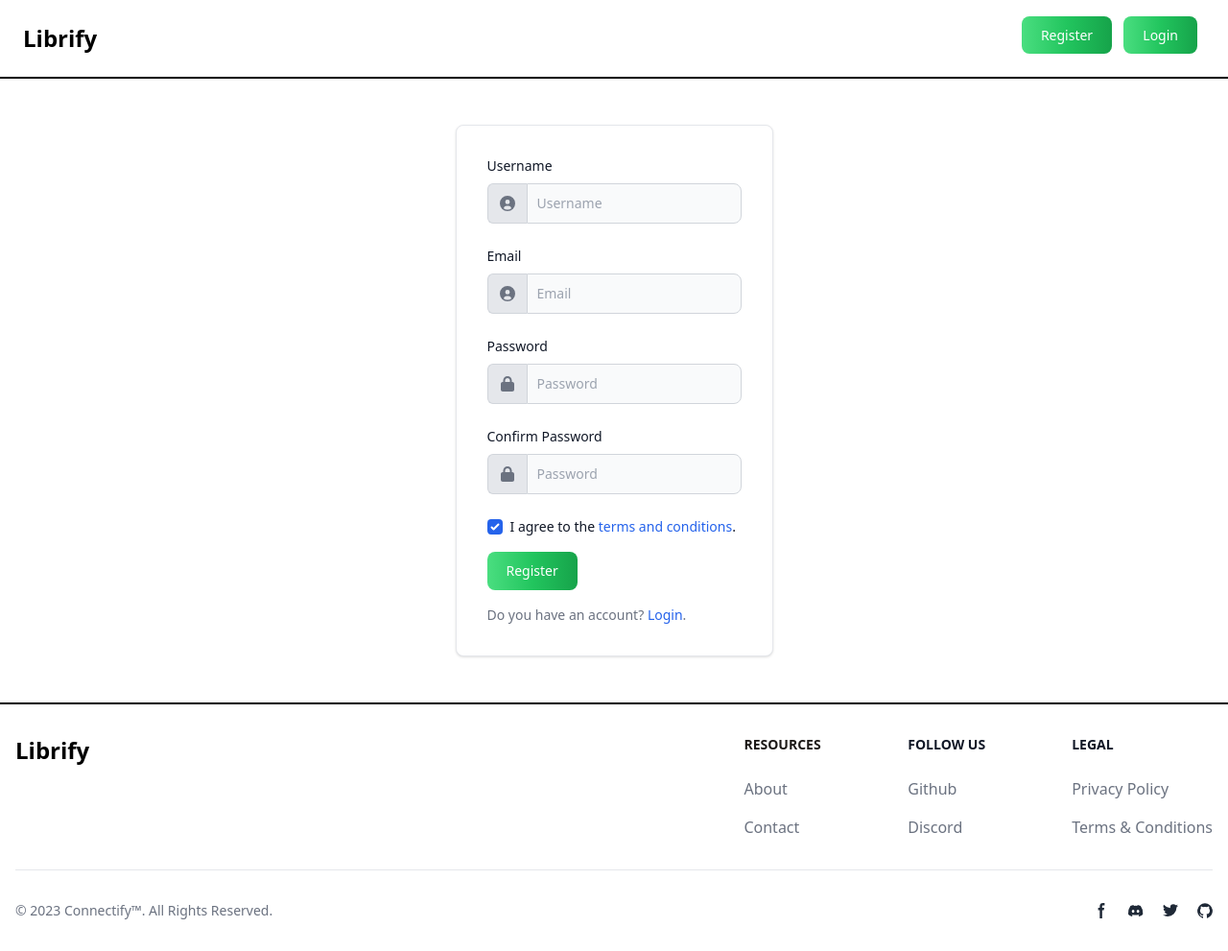
After one commit to AristonCatipay/django_library_management, a Django app: page /signup/ in a window 1280 px wide. The commit adds this page. Shown: the whole page at 96% size. Run offline with Django 4.2, Linux system fonts and the light colour scheme; some libraries are stand-ins or nearby versions.

Commit message:
Created the design for signin and signup page and register them in the urls and views.

```diff
--- a/core/templates/core/base.html
+++ b/core/templates/core/base.html
@@ -15,9 +15,9 @@
     <title>{% block title %}{% endblock %} | Librify</title>
 </head>
 <body>
-    <nav class="py-6 px-6 grid grid-flow-col justify-stretch bg-white dark:bg-gray-900 border-b-2 border-b-gray-500">
+    <nav class="py-6 px-6 grid grid-flow-col justify-stretch bg-white dark:bg-gray-100 border-b-2 border-b-black">
         <div>
-            <a href="/" class="min-w-max text-2xl font-bold whitespace-nowrap dark:text-white">Librify</a>
+            <a href="/" class="min-w-max text-2xl font-bold whitespace-nowrap dark:text-black">Librify</a>
         </div>
 
         {% if request.user.is_authenticated %}
@@ -62,31 +62,32 @@
         </button>
         {% else %}
         <div class="justify-self-end">
-            <a href="#" class="text-white bg-gradient-to-r from-pink-400 via-pink-500 to-pink-600 hover:bg-gradient-to-br focus:ring-4 focus:outline-none focus:ring-pink-300 dark:focus:ring-pink-200 font-medium rounded-lg text-base px-5 py-2.5 text-center mr-2 mb-2">Register</a>
-            <a href="#" class="text-white bg-gradient-to-r from-pink-400 via-pink-500 to-pink-600 hover:bg-gradient-to-br focus:ring-4 focus:outline-none focus:ring-pink-300 dark:focus:ring-pink-200 font-medium rounded-lg text-base px-5 py-2.5 text-center mr-2 mb-2">Login</a>
+            <a href="#" class="text-white bg-gradient-to-r from-green-400 via-green-500 to-green-600 hover:bg-gradient-to-br focus:ring-4 focus:outline-none focus:ring-green-300 dark:focus:ring-green-800 font-medium rounded-lg text-sm px-5 py-2.5 text-center mr-2 mb-2">Register</a>
+            <a href="#" class="text-white bg-gradient-to-r from-green-400 via-green-500 to-green-600 hover:bg-gradient-to-br focus:ring-4 focus:outline-none focus:ring-green-300 dark:focus:ring-green-800 font-medium rounded-lg text-sm px-5 py-2.5 text-center mr-2 mb-2">Login</a>
         </div>
         </div>
         {% endif %}
     </nav>
 
-    <div class="px-6 py-6 dark:bg-gray-900">
+    <div class="px-6 py-6 dark:bg-gray-100">
         {% block content%}
         {% endblock %}
     </div>
 
-    <footer class="bg-white dark:bg-gray-900 border-t-2 border-t-gray-500">
+
+    <footer class="bg-white dark:bg-gray-100 border-t-2 border-t-black">
         <div class="mx-auto w-full max-w-screen-xl p-4 py-6 lg:py-8">
             <div class="md:flex md:justify-between">
             <div class="mb-6 md:mb-0">
                 <a href="#" class="flex items-center">
                     <!-- <img src="#" class="h-8 mr-3" alt="Librify Logo" /> -->
-                    <span class="self-center text-2xl font-bold whitespace-nowrap dark:text-white">Librify</span>
+                    <span class="self-center text-2xl font-bold whitespace-nowrap dark:text-black">Librify</span>
                 </a>
             </div>
             <div class="grid grid-cols-2 gap-8 sm:gap-6 sm:grid-cols-3">
                 <div>
-                    <h2 class="mb-6 text-sm font-semibold text-gray-900 uppercase dark:text-white">Resources</h2>
-                    <ul class="text-gray-500 dark:text-gray-400 font-medium">
+                    <h2 class="mb-6 text-sm font-semibold text-stone-900 uppercase dark:text-black">Resources</h2>
+                    <ul class="text-gray-500 dark:text-gray-800 font-medium">
                         <li class="mb-4">
                             <a href="#" class="hover:underline">About</a>
                         </li>
@@ -96,8 +97,8 @@
                     </ul>
                 </div>
                 <div>
-                    <h2 class="mb-6 text-sm font-semibold text-gray-900 uppercase dark:text-white">Follow us</h2>
-                    <ul class="text-gray-500 dark:text-gray-400 font-medium">
+                    <h2 class="mb-6 text-sm font-semibold text-gray-900 uppercase dark:text-black">Follow us</h2>
+                    <ul class="text-gray-500 dark:text-gray-800 font-medium">
                         <li class="mb-4">
                             <a href="#" class="hover:underline ">Github</a>
                         </li>
@@ -107,8 +108,8 @@
                     </ul>
                 </div>
                 <div>
-                    <h2 class="mb-6 text-sm font-semibold text-gray-900 uppercase dark:text-white">Legal</h2>
-                    <ul class="text-gray-500 dark:text-gray-400 font-medium">
+                    <h2 class="mb-6 text-sm font-semibold text-gray-900 uppercase dark:text-black">Legal</h2>
+                    <ul class="text-gray-500 dark:text-gray-800 font-medium">
                         <li class="mb-4">
                             <a href="#" class="hover:underline">Privacy Policy</a>
                         </li>
@@ -121,28 +122,28 @@
         </div>
         <hr class="my-6 border-gray-200 sm:mx-auto dark:border-gray-700 lg:my-8" />
         <div class="sm:flex sm:items-center sm:justify-between">
-            <span class="text-sm text-gray-500 sm:text-center dark:text-gray-400">© 2023 <a href="#" class="hover:underline">Connectify™</a>. All Rights Reserved.
+            <span class="text-sm text-gray-500 sm:text-center dark:text-black">© 2023 <a href="#" class="hover:underline">Connectify™</a>. All Rights Reserved.
             </span>
             <div class="flex mt-4 space-x-5 sm:justify-center sm:mt-0">
-                <a href="#" class="text-gray-500 hover:text-gray-900 dark:hover:text-white">
+                <a href="#" class="text-gray-800 hover:text-gray-900 dark:hover:text-black">
                     <svg class="w-4 h-4" aria-hidden="true" xmlns="http://www.w3.org/2000/svg" fill="currentColor" viewBox="0 0 8 19">
                             <path fill-rule="evenodd" d="M6.135 3H8V0H6.135a4.147 4.147 0 0 0-4.142 4.142V6H0v3h2v9.938h3V9h2.021l.592-3H5V3.591A.6.6 0 0 1 5.592 3h.543Z" clip-rule="evenodd"/>
                         </svg>
                     <span class="sr-only">Facebook page</span>
                 </a>
-                <a href="#" class="text-gray-500 hover:text-gray-900 dark:hover:text-white">
+                <a href="#" class="text-gray-800 hover:text-gray-900 dark:hover:text-black">
                     <svg class="w-4 h-4" aria-hidden="true" xmlns="http://www.w3.org/2000/svg" fill="currentColor" viewBox="0 0 21 16">
                             <path d="M16.942 1.556a16.3 16.3 0 0 0-4.126-1.3 12.04 12.04 0 0 0-.529 1.1 15.175 15.175 0 0 0-4.573 0 11.585 11.585 0 0 0-.535-1.1 16.274 16.274 0 0 0-4.129 1.3A17.392 17.392 0 0 0 .182 13.218a15.785 15.785 0 0 0 4.963 2.521c.41-.564.773-1.16 1.084-1.785a10.63 10.63 0 0 1-1.706-.83c.143-.106.283-.217.418-.33a11.664 11.664 0 0 0 10.118 0c.137.113.277.224.418.33-.544.328-1.116.606-1.71.832a12.52 12.52 0 0 0 1.084 1.785 16.46 16.46 0 0 0 5.064-2.595 17.286 17.286 0 0 0-2.973-11.59ZM6.678 10.813a1.941 1.941 0 0 1-1.8-2.045 1.93 1.93 0 0 1 1.8-2.047 1.919 1.919 0 0 1 1.8 2.047 1.93 1.93 0 0 1-1.8 2.045Zm6.644 0a1.94 1.94 0 0 1-1.8-2.045 1.93 1.93 0 0 1 1.8-2.047 1.918 1.918 0 0 1 1.8 2.047 1.93 1.93 0 0 1-1.8 2.045Z"/>
                         </svg>
                     <span class="sr-only">Discord community</span>
                 </a>
-                <a href="#" class="text-gray-500 hover:text-gray-900 dark:hover:text-white">
+                <a href="#" class="text-gray-800 hover:text-gray-900 dark:hover:text-black">
                     <svg class="w-4 h-4" aria-hidden="true" xmlns="http://www.w3.org/2000/svg" fill="currentColor" viewBox="0 0 20 17">
                         <path fill-rule="evenodd" d="M20 1.892a8.178 8.178 0 0 1-2.355.635 4.074 4.074 0 0 0 1.8-2.235 8.344 8.344 0 0 1-2.605.98A4.13 4.13 0 0 0 13.85 0a4.068 4.068 0 0 0-4.1 4.038 4 4 0 0 0 .105.919A11.705 11.705 0 0 1 1.4.734a4.006 4.006 0 0 0 1.268 5.392 4.165 4.165 0 0 1-1.859-.5v.05A4.057 4.057 0 0 0 4.1 9.635a4.19 4.19 0 0 1-1.856.07 4.108 4.108 0 0 0 3.831 2.807A8.36 8.36 0 0 1 0 14.184 11.732 11.732 0 0 0 6.291 16 11.502 11.502 0 0 0 17.964 4.5c0-.177 0-.35-.012-.523A8.143 8.143 0 0 0 20 1.892Z" clip-rule="evenodd"/>
                     </svg>
                     <span class="sr-only">Twitter page</span>
                 </a>
-                <a href="#" class="text-gray-500 hover:text-gray-900 dark:hover:text-white">
+                <a href="#" class="text-gray-800 hover:text-gray-900 dark:hover:text-black">
                     <svg class="w-4 h-4" aria-hidden="true" xmlns="http://www.w3.org/2000/svg" fill="currentColor" viewBox="0 0 20 20">
                             <path fill-rule="evenodd" d="M10 .333A9.911 9.911 0 0 0 6.866 19.65c.5.092.678-.215.678-.477 0-.237-.01-1.017-.014-1.845-2.757.6-3.338-1.169-3.338-1.169a2.627 2.627 0 0 0-1.1-1.451c-.9-.615.07-.6.07-.6a2.084 2.084 0 0 1 1.518 1.021 2.11 2.11 0 0 0 2.884.823c.044-.503.268-.973.63-1.325-2.2-.25-4.516-1.1-4.516-4.9A3.832 3.832 0 0 1 4.7 7.068a3.56 3.56 0 0 1 .095-2.623s.832-.266 2.726 1.016a9.409 9.409 0 0 1 4.962 0c1.89-1.282 2.717-1.016 2.717-1.016.366.83.402 1.768.1 2.623a3.827 3.827 0 0 1 1.02 2.659c0 3.807-2.319 4.644-4.525 4.889a2.366 2.366 0 0 1 .673 1.834c0 1.326-.012 2.394-.012 2.72 0 .263.18.572.681.475A9.911 9.911 0 0 0 10 .333Z" clip-rule="evenodd"/>
                     </svg>
--- /dev/null
+++ b/core/templates/core/signup.html
@@ -0,0 +1,71 @@
+{%extends 'core/base.html'%}
+{% block title %}{{ title }}{% endblock %}
+{% block content %}
+<div class="flex justify-center">
+    <div class="block max-w-lg p-8 m-6 bg-white border border-gray-200 rounded-lg shadow hover:bg-gray-100 dark:bg-gray-800 dark:border-gray-700 dark:hover:bg-gray-700">
+        <form action="" method="post">
+            {% csrf_token %}
+
+            {% for message in messages %}
+            <div class="flex items-center p-4 mb-4 text-sm text-red-800 rounded-lg bg-red-50 dark:bg-gray-800 dark:text-red-400" role="alert">
+                <svg class="flex-shrink-0 inline w-4 h-4 mr-3" aria-hidden="true" xmlns="http://www.w3.org/2000/svg" fill="currentColor" viewBox="0 0 20 20">
+                    <path d="M10 .5a9.5 9.5 0 1 0 9.5 9.5A9.51 9.51 0 0 0 10 .5ZM9.5 4a1.5 1.5 0 1 1 0 3 1.5 1.5 0 0 1 0-3ZM12 15H8a1 1 0 0 1 0-2h1v-3H8a1 1 0 0 1 0-2h2a1 1 0 0 1 1 1v4h1a1 1 0 0 1 0 2Z"/>
+                </svg>
+                <span class="sr-only">Info</span>
+                <div>
+                    <span class="font-medium">Danger alert! </span> {{ message }}
+                </div>
+            </div>
+            {% endfor %}
+
+            <label for="website-admin" class="block mb-2 text-sm font-medium text-gray-900 dark:text-white">Username</label>
+            <div class="flex mb-6">
+            <span class="inline-flex items-center px-3 text-sm text-gray-900 bg-gray-200 border border-r-0 border-gray-300 rounded-l-md dark:bg-gray-600 dark:text-gray-400 dark:border-gray-600">
+                <svg class="w-4 h-4 text-gray-500 dark:text-gray-400" aria-hidden="true" xmlns="http://www.w3.org/2000/svg" fill="currentColor" viewBox="0 0 20 20">
+                <path d="M10 0a10 10 0 1 0 10 10A10.011 10.011 0 0 0 10 0Zm0 5a3 3 0 1 1 0 6 3 3 0 0 1 0-6Zm0 13a8.949 8.949 0 0 1-4.951-1.488A3.987 3.987 0 0 1 9 13h2a3.987 3.987 0 0 1 3.951 3.512A8.949 8.949 0 0 1 10 18Z"/>
+                </svg>
+            </span>
+            <input name="username" type="text" id="website-admin" class="rounded-none rounded-r-lg bg-gray-50 border border-gray-300 text-gray-900 focus:ring-blue-500 focus:border-blue-500 block flex-1 min-w-0 w-full text-sm p-2.5  dark:bg-gray-700 dark:border-gray-600 dark:placeholder-gray-400 dark:text-white dark:focus:ring-blue-500 dark:focus:border-blue-500" placeholder="Username">
+            </div>
+
+            <label for="website-admin" class="block mb-2 text-sm font-medium text-gray-900 dark:text-white">Email</label>
+            <div class="flex mb-6">
+            <span class="inline-flex items-center px-3 text-sm text-gray-900 bg-gray-200 border border-r-0 border-gray-300 rounded-l-md dark:bg-gray-600 dark:text-gray-400 dark:border-gray-600">
+                <svg class="w-4 h-4 text-gray-500 dark:text-gray-400" aria-hidden="true" xmlns="http://www.w3.org/2000/svg" fill="currentColor" viewBox="0 0 20 20">
+                <path d="M10 0a10 10 0 1 0 10 10A10.011 10.011 0 0 0 10 0Zm0 5a3 3 0 1 1 0 6 3 3 0 0 1 0-6Zm0 13a8.949 8.949 0 0 1-4.951-1.488A3.987 3.987 0 0 1 9 13h2a3.987 3.987 0 0 1 3.951 3.512A8.949 8.949 0 0 1 10 18Z"/>
+                </svg>
+            </span>
+            <input name="email" type="email" id="website-admin" class="rounded-none rounded-r-lg bg-gray-50 border border-gray-300 text-gray-900 focus:ring-blue-500 focus:border-blue-500 block flex-1 min-w-0 w-full text-sm p-2.5  dark:bg-gray-700 dark:border-gray-600 dark:placeholder-gray-400 dark:text-white dark:focus:ring-blue-500 dark:focus:border-blue-500" placeholder="Email">
+            </div>
+
+            <label for="website-admin" class="block mb-2 text-sm font-medium text-gray-900 dark:text-white">Password</label>
+            <div class="flex mb-6">
+            <span class="inline-flex items-center px-3 text-sm text-gray-900 bg-gray-200 border border-r-0 border-gray-300 rounded-l-md dark:bg-gray-600 dark:text-gray-400 dark:border-gray-600">
+                <svg class="w-4 h-4 text-gray-500 dark:text-gray-400" aria-hidden="true" xmlns="http://www.w3.org/2000/svg" fill="currentColor" height="1em" viewBox="0 0 448 512">
+                    <path d="M144 144v48H304V144c0-44.2-35.8-80-80-80s-80 35.8-80 80zM80 192V144C80 64.5 144.5 0 224 0s144 64.5 144 144v48h16c35.3 0 64 28.7 64 64V448c0 35.3-28.7 64-64 64H64c-35.3 0-64-28.7-64-64V256c0-35.3 28.7-64 64-64H80z"/>
+                </svg>
+            </span>
+            <input name="password" type="password" id="website-admin" class="rounded-none rounded-r-lg bg-gray-50 border border-gray-300 text-gray-900 focus:ring-blue-500 focus:border-blue-500 block flex-1 min-w-0 w-full text-sm p-2.5  dark:bg-gray-700 dark:border-gray-600 dark:placeholder-gray-400 dark:text-white dark:focus:ring-blue-500 dark:focus:border-blue-500" placeholder="Password">
+            </div>
+
+            <label for="website-admin" class="block mb-2 text-sm font-medium text-gray-900 dark:text-white">Confirm Password</label>
+            <div class="flex mb-6">
+            <span class="inline-flex items-center px-3 text-sm text-gray-900 bg-gray-200 border border-r-0 border-gray-300 rounded-l-md dark:bg-gray-600 dark:text-gray-400 dark:border-gray-600">
+                <svg class="w-4 h-4 text-gray-500 dark:text-gray-400" aria-hidden="true" xmlns="http://www.w3.org/2000/svg" fill="currentColor" height="1em" viewBox="0 0 448 512">
+                    <path d="M144 144v48H304V144c0-44.2-35.8-80-80-80s-80 35.8-80 80zM80 192V144C80 64.5 144.5 0 224 0s144 64.5 144 144v48h16c35.3 0 64 28.7 64 64V448c0 35.3-28.7 64-64 64H64c-35.3 0-64-28.7-64-64V256c0-35.3 28.7-64 64-64H80z"/>
+                </svg>
+            </span>
+            <input name="confirm_password" type="password" id="website-admin" class="rounded-none rounded-r-lg bg-gray-50 border border-gray-300 text-gray-900 focus:ring-blue-500 focus:border-blue-500 block flex-1 min-w-0 w-full text-sm p-2.5  dark:bg-gray-700 dark:border-gray-600 dark:placeholder-gray-400 dark:text-white dark:focus:ring-blue-500 dark:focus:border-blue-500" placeholder="Password">
+            </div>
+
+            <div class="flex items-center mb-4">
+                <input checked id="checkbox-1" type="checkbox" value="" class="w-4 h-4 text-blue-600 bg-gray-100 border-gray-300 rounded focus:ring-blue-500 dark:focus:ring-blue-600 dark:ring-offset-gray-800 dark:focus:ring-offset-gray-800 focus:ring-2 dark:bg-gray-700 dark:border-gray-600" >
+                <label for="checkbox-1" class="ml-2 text-sm font-medium text-gray-900 dark:text-gray-300">I agree to the <a href="#" class="text-blue-600 hover:underline dark:text-blue-500">terms and conditions</a>.</label>
+            </div>
+
+            <button type="submit" class="text-white bg-gradient-to-r from-green-400 via-green-500 to-green-600 hover:bg-gradient-to-br focus:ring-4 focus:outline-none focus:ring-green-300 dark:focus:ring-green-800 font-medium rounded-lg text-sm px-5 py-2.5 text-center mr-2 mb-2">Register</button>
+            <p id="helper-text-explanation" class="mt-2 text-sm text-gray-500 dark:text-gray-400">Do you have an account? <a href="{% url 'signin'%}" class="font-medium text-blue-600 hover:underline dark:text-blue-500">Login</a>.</p>
+        </form>
+    </div>
+</div>
+{% endblock %}
--- a/core/urls.py
+++ b/core/urls.py
@@ -5,5 +5,6 @@ appname = 'core'
 
 urlpatterns = [
     path('', views.index, name='index'),
-    path('login/', views.login, name='login'),
+    path('signin/', views.signin, name='signin'),
+    path('signup/', views.signup, name='signup'),
 ]
--- a/core/views.py
+++ b/core/views.py
@@ -7,7 +7,12 @@ def index(request):
         'title': 'Welcome',
     })
 
-def login(request):
-    return render(request, 'core/login.html', {
-        'title': 'Login',
+def signin(request):
+    return render(request, 'core/signin.html', {
+        'title': 'Sign in',
     })
+
+def signup(request):
+    return render(request, 'core/signup.html', {
+        'title': 'Sign up',
+    })
```
Also changed, not shown: core/templates/core/signin.html (added, +45 -0 lines).
